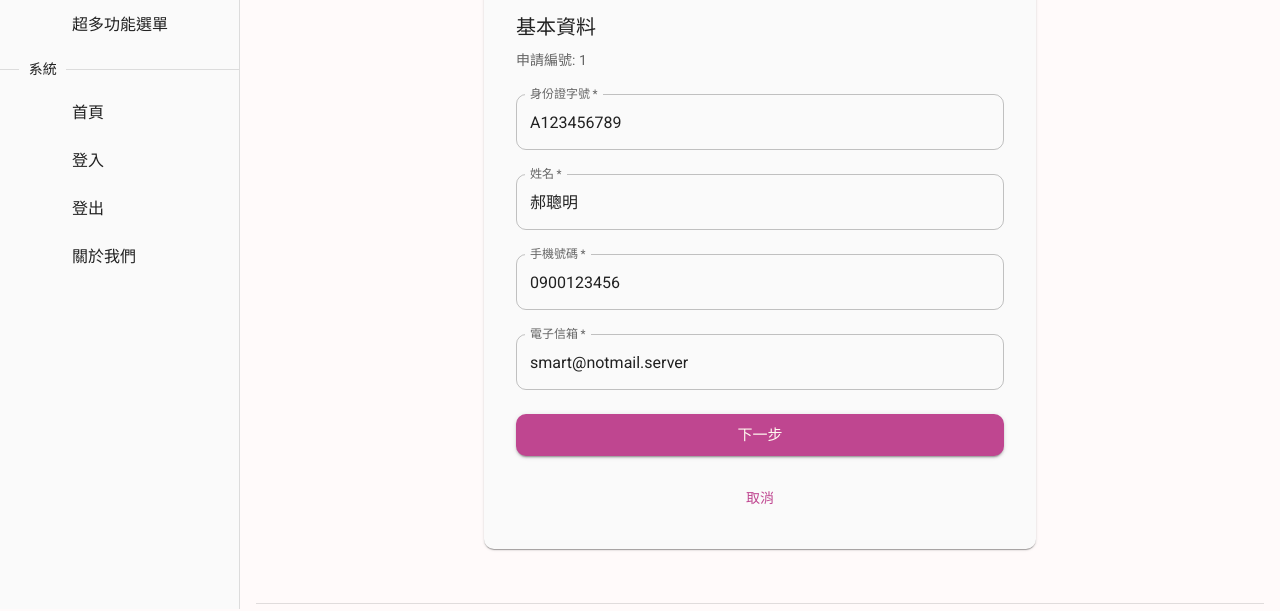
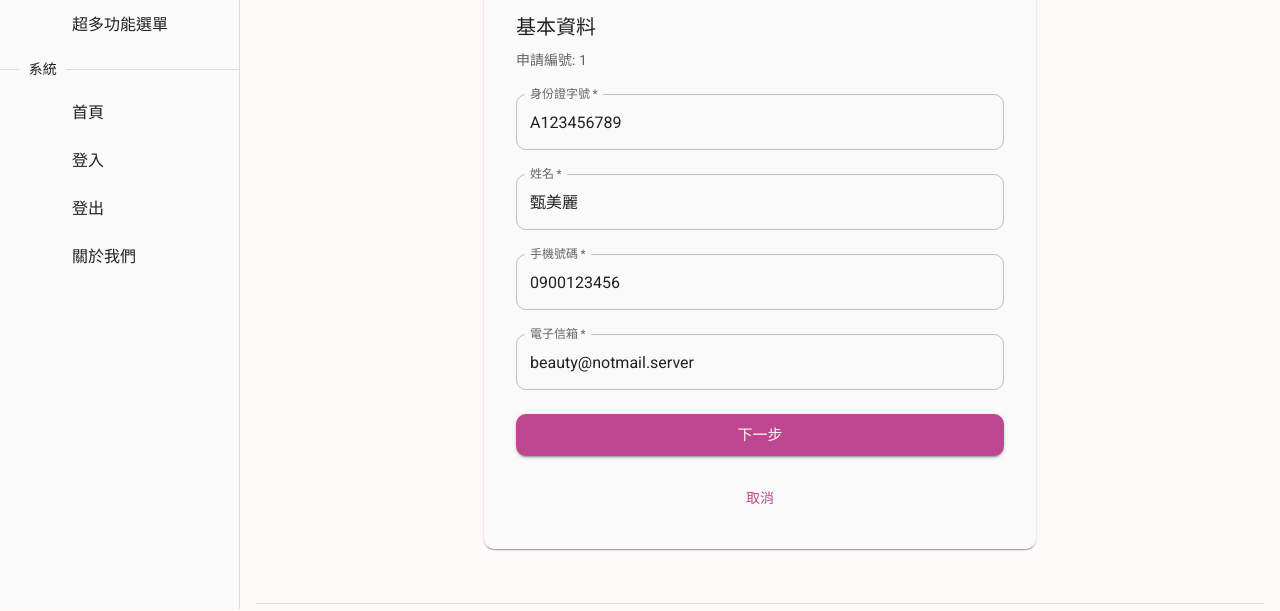
Before and after one commit to relyky/N8GrpcPrac, a Next.js app in the folder next15mui7/: page /demo2/demo201/1/step1 in a window 1280 px wide. Shown: the part 191-802 px from the top of the page. Built offline with nearby package versions, Linux system fonts and the light colour scheme; some icons are missing; what @mui/material-nextjs would draw is missing.

Commit message:
Demo201 with useActionState

```diff
--- /dev/null
+++ b/next15mui7/src/app/demo2/demo201/[appUuid]/step1/AppForm.tsx
@@ -0,0 +1,103 @@
+"use client"
+import { useActionState, useState } from "react";
+import { Button, Container, Stack, Typography, Box, Paper, TextField } from "@mui/material";
+import NextLink from "next/link";
+import { handleCommitStep1 } from '../../actions';
+
+const initialState: IDemo201Step1_FomrStae = {
+  success: false,
+  errors: {},
+  appUuid: '',
+  idNumber: 'A123456789',
+  name: '甄美麗',
+  phoneNumber: '0900123456',
+  emailAddress: 'beauty@notmail.server',
+}
+
+export default function AppForm(props: {
+  appUuid: string,
+}) {
+  const { appUuid } = props;
+  const [state, formAction, isPending] = useActionState(handleCommitStep1, initialState)
+
+  return (
+    <Container maxWidth="sm">
+      <Typography variant='h4' gutterBottom sx={{ textAlign: 'center', mt: 4, mb: 4 }}>
+        開戶申請 1/4
+      </Typography>
+
+      <Paper sx={{ p: { xs: 2, sm: 4 } }}>
+        <Typography variant="h6" gutterBottom>
+          基本資料
+        </Typography>
+        <Box typography="body2" color="text.secondary">
+          申請編號: {appUuid}
+        </Box>
+
+        <Stack component="form" action={formAction} alignItems='center' spacing={3} >
+
+          <input type='hidden' name='appUuid' value={appUuid} />
+
+          <TextField
+            name="idNumber"
+            label="身份證字號"
+            variant="outlined"
+            defaultValue={state.idNumber}
+            required
+            fullWidth
+            error={Boolean(state.errors.idNumber)}
+            helperText={state.errors.idNumber?.join(', ')}
+          />
+          <TextField
+            name="name"
+            label="姓名"
+            variant="outlined"
+            defaultValue={state.name}
+            required
+            fullWidth
+            error={Boolean(state.errors.name)}
+            helperText={state.errors.name?.join(', ')}
+          />
+          <TextField
+            name="phoneNumber"
+            label="手機號碼"
+            variant="outlined"
+            defaultValue={state.phoneNumber}
+            required
+            fullWidth
+            error={Boolean(state.errors.phoneNumber)}
+            helperText={state.errors.phoneNumber?.join(', ')}
+          />
+          <TextField
+            name="emailAddress"
+            label="電子信箱"
+            variant="outlined"
+            defaultValue={state.emailAddress}
+            required
+            fullWidth
+            error={Boolean(state.errors.emailAddress)}
+            helperText={state.errors.emailAddress?.join(', ')}
+          />
+
+          <Button type='submit' size='large' variant="contained" color="primary" fullWidth
+            disabled={isPending}>
+            下一步
+          </Button>
+
+          <Button type='button' href='../' LinkComponent={NextLink} fullWidth
+            disabled={isPending}>
+            取消
+          </Button>
+
+        </Stack>
+
+      </Paper>
+
+      {/* <hr />
+      <label>formState</label>
+      <pre>
+        {JSON.stringify(state, null, 2)}
+      </pre> */}
+    </Container>
+  );
+}
--- a/next15mui7/src/app/demo2/demo201/[appUuid]/step1/page.tsx
+++ b/next15mui7/src/app/demo2/demo201/[appUuid]/step1/page.tsx
@@ -1,6 +1,4 @@
-import { Button, Container, Link, Stack, Typography, Divider, Box, Paper, TextField } from "@mui/material";
-import NextLink from "next/link";
-import { handleCommitStep1 } from '../../actions';
+import AppForm from "./AppForm";
 
 export default async function Demo201Step1Page(props: {
   params: Promise<{ appUuid: string }>
@@ -11,73 +9,6 @@ export default async function Demo201Step1Page(props: {
   await new Promise((resolve) => setTimeout(resolve, 800));
 
   return (
-    <Container maxWidth="sm">
-      <Typography variant='h4' gutterBottom sx={{ textAlign: 'center', mt: 4, mb: 4 }}>
-        開戶申請 1/4
-      </Typography>
-
-      <Paper sx={{ p: { xs: 2, sm: 4 } }}>
-        <Typography variant="h6" gutterBottom>
-          基本資料
-        </Typography>
-        <Box typography="body2" color="text.secondary">
-          申請編號: {appUuid}
-        </Box>
-
-        <form action={handleCommitStep1}>
-          <Stack alignItems='center' spacing={3} >
-
-            <input type='hidden' name='appUuid' value={appUuid} />
-
-            <TextField
-              name="idNumber"
-              label="身份證字號"
-              variant="outlined"
-              defaultValue={'A123456789'}
-              required
-              fullWidth
-            />
-            <TextField
-              name="name"
-              label="姓名"
-              variant="outlined"
-              defaultValue={'郝聰明'}
-              required
-              fullWidth
-            />
-            <TextField
-              name="phoneNumber"
-              label="手機號碼"
-              variant="outlined"
-              defaultValue={'0900123456'}
-              required
-              fullWidth
-            />
-            <TextField
-              name="emailAddress"
-              label="電子信箱"
-              variant="outlined"
-              defaultValue={'smart@notmail.server'}
-              required
-              fullWidth
-            />
-
-            <Button type='submit' size='large' variant="contained" color="primary" fullWidth>
-              下一步
-            </Button>
-
-            <Button href='../' LinkComponent={NextLink} type='button' fullWidth>
-              取消
-            </Button>
-
-            {/*
-            <Link component={NextLink} href="/" color="secondary" textAlign='center'>
-              回首頁
-            </Link>
-            */}
-          </Stack>
-        </form>
-      </Paper>
-    </Container>
+    <AppForm appUuid={appUuid} />
   );
 }
--- a/next15mui7/src/app/demo2/demo201/actions.ts
+++ b/next15mui7/src/app/demo2/demo201/actions.ts
@@ -14,6 +14,53 @@ export async function handleGoApply() {
   redirect(`/demo2/demo201/${appUuid}/step1`)
 }
 
+/**
+ * 需滿足 useActionState 的規格。
+ * @param form
+ */
+export async function handleCommitStep1(prevState: IDemo201Step1_FomrStae, form: FormData): Promise<IDemo201Step1_FomrStae> {
+  const appUuid = form.get('appUuid') as string
+  const idNumber = form.get('idNumber') as string
+  const name = form.get('name') as string
+  const phoneNumber = form.get('phoneNumber') as string
+  const emailAddress = form.get('emailAddress') as string
+
+  const info = { idNumber, name, phoneNumber, emailAddress }
+  console.log('ON:handleCommitStep2', info)
+
+  // 模擬失敗
+  if (name === 'test fail') {
+    const respState: IDemo201Step1_FomrStae = {
+      success: false,
+      errors: { name: ['模擬失敗訊息！'] },
+      appUuid: appUuid,
+      idNumber: idNumber,
+      name: name,
+      phoneNumber: phoneNumber,
+      emailAddress: emailAddress,
+    }
+
+    return respState;
+  }
+
+  //...在資料庫完成步驟一相關工作。
+
+  // // SUCCESS 回傳新 FormState
+  // return <IDemo201Step1_FomrStae{
+  //   success: true,
+  //   errors: {},
+  //   appUuid: appUuid,
+  //   idNumber: idNumber,
+  //   name: name,
+  //   phoneNumber: phoneNumber,
+  //   emailAddress: emailAddress,
+  // }
+
+  // SUCESSS 直接轉頁
+  redirect(`/demo2/demo201/${appUuid}/step2`)
+}
+
+/*
 export async function handleCommitStep1(form: FormData) {
   const appUuid = form.get('appUuid')
   const idNumber = form.get('idNumber')
@@ -27,7 +74,7 @@ export async function handleCommitStep1(form: FormData) {
   //...在資料庫完成步驟一相關工作。
 
   redirect(`/demo2/demo201/${appUuid}/step2`)
-}
+}*/
 
 export async function handleCommitStep2(info: FormData) {
   const appUuid = info.get('appUuid')
--- a/next15mui7/src/app/demo2/demo201/page.tsx
+++ b/next15mui7/src/app/demo2/demo201/page.tsx
@@ -15,7 +15,9 @@ export const metadata: Metadata = {
 /**
  * SSR page
  */
-export default async function Demo201Page() {
+export default async function Demo201Page(props: {
+  params: Promise<{ slug: string }>
+}) {
 
   return (
     <Container>
```
Also changed, not shown: next15mui7/src/app/demo2/demo201/dto.d.ts (added, +9 -0 lines).
